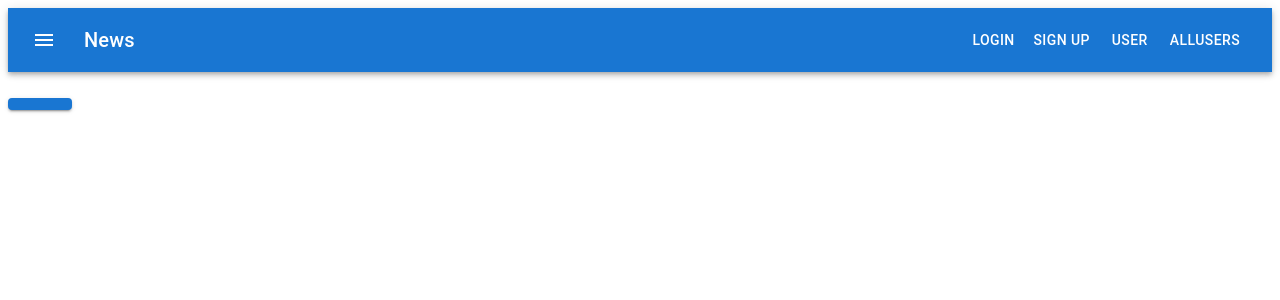
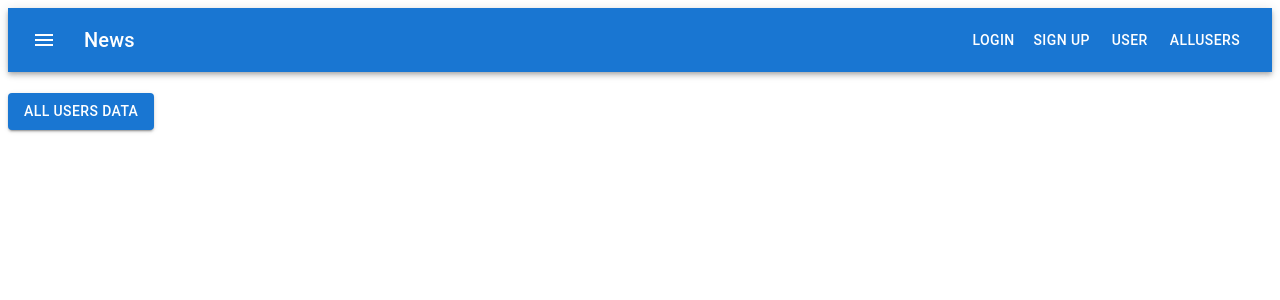
Before and after one commit to FIT-HNEE/ClientSide-WSData, a React (Create React App) app: page /me in a window 1280 px wide. Shown: the top 300 px of the page. Built offline with nearby package versions, Linux system fonts and the light colour scheme; no server answers.

Commit message:
Update User.tsx

```diff
--- a/src/pages/User/User.tsx
+++ b/src/pages/User/User.tsx
@@ -46,7 +46,7 @@ class User extends React.Component<IUSER&RouteComponentProps<any>> {
                 <h2> {this.state.firstName} </h2>
                 { this.state.isAdmin && this.state.isAdmin === true}{
                     <Button variant='contained' color='primary' onClick = {this.onClick} >
-
+                        All Users Data
                        {/*  <li className="nav-item">
                             <Link className="nav-link" to={"/allUsers"}>AllUsers</Link>
                         </li>                  */}
```
